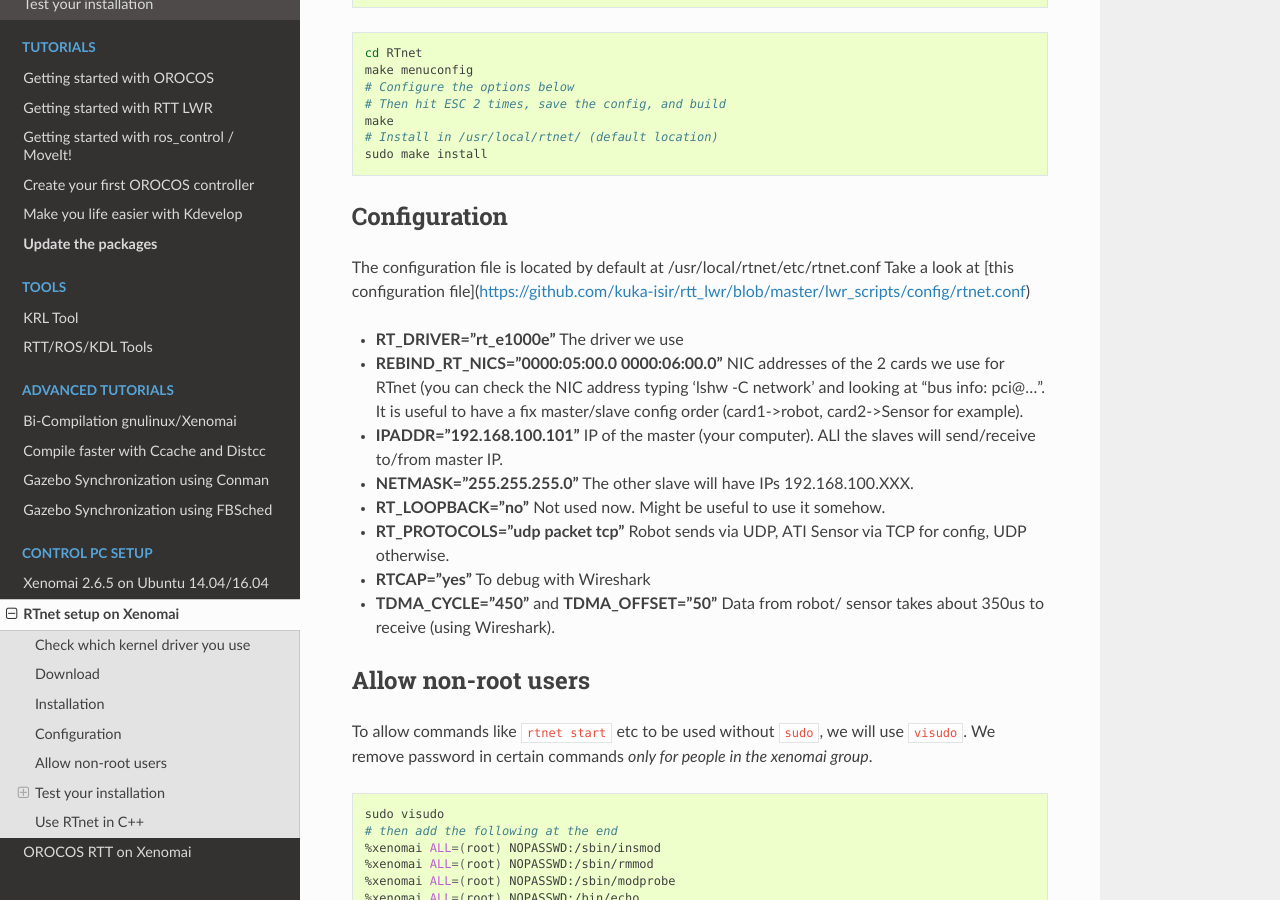
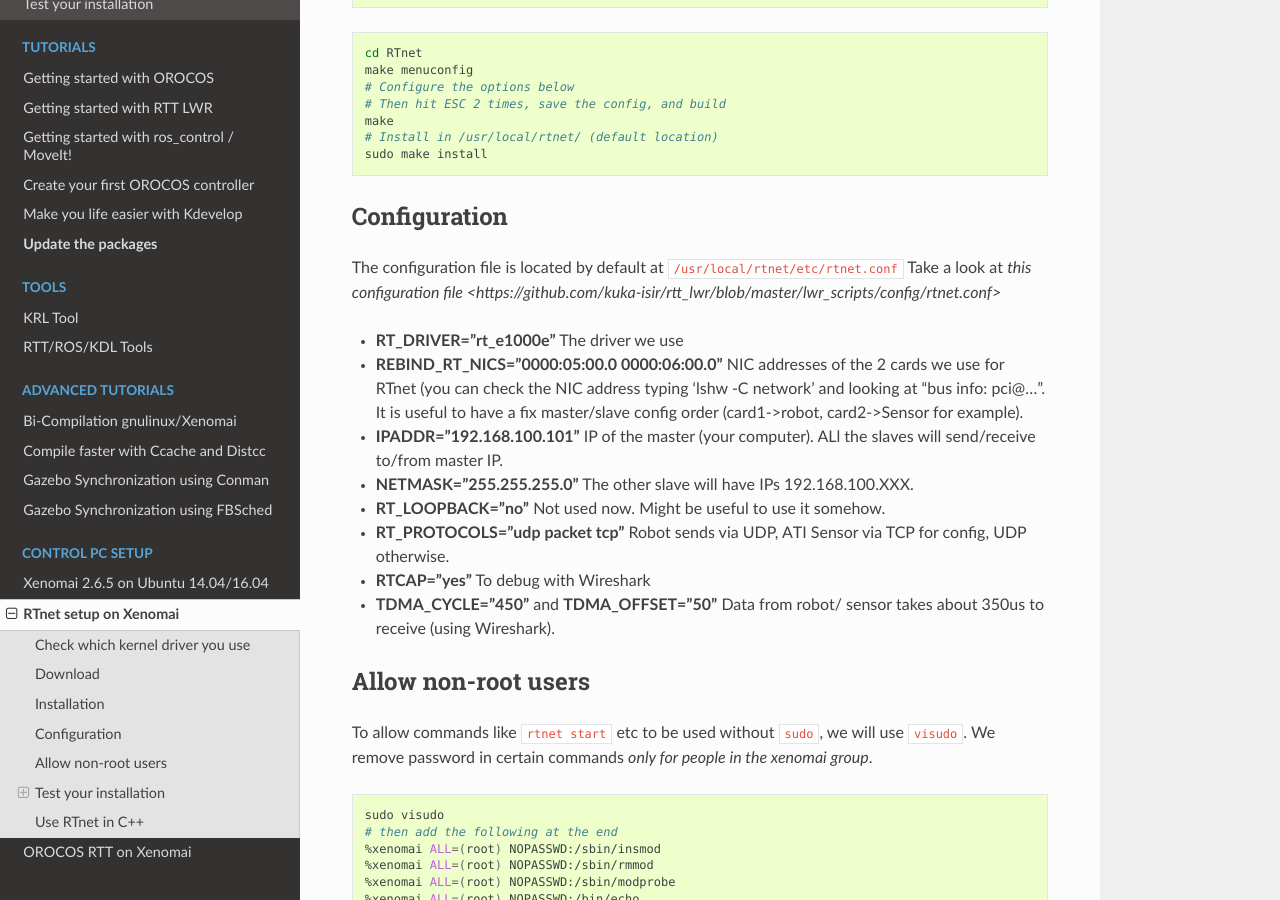
Before and after one commit to kuka-isir/rtt_lwr, a Sphinx documentation site: the page built from docs/source/rtpc/rtnet.rst, in a window 1280 px wide and 900 px high, scrolled down 1438 px. Built offline with Sphinx 7.4.7 and the Read the Docs theme 2.0.0, drawn with Linux system fonts in a browser that asks for light colours.

Commit message:
fix hlink

```diff
--- a/docs/source/rtpc/rtnet.rst
+++ b/docs/source/rtpc/rtnet.rst
@@ -78,8 +78,8 @@
 Configuration
 -------------
 
-The configuration file is located by default at /usr/local/rtnet/etc/rtnet.conf
-Take a look at [this configuration file](https://github.com/kuka-isir/rtt_lwr/blob/master/lwr_scripts/config/rtnet.conf)
+The configuration file is located by default at ``/usr/local/rtnet/etc/rtnet.conf``
+Take a look at `this configuration file <https://github.com/kuka-isir/rtt_lwr/blob/master/lwr_scripts/config/rtnet.conf>`
 
 * **RT_DRIVER="rt_e1000e"** The driver we use
 * **REBIND_RT_NICS="0000:05:00.0 0000:06:00.0"** NIC addresses of the 2 cards we use for RTnet (you can check the NIC address typing 'lshw -C network' and looking at "bus info: pci@...". It is useful to have a fix master/slave config order (card1->robot, card2->Sensor for example).
```
